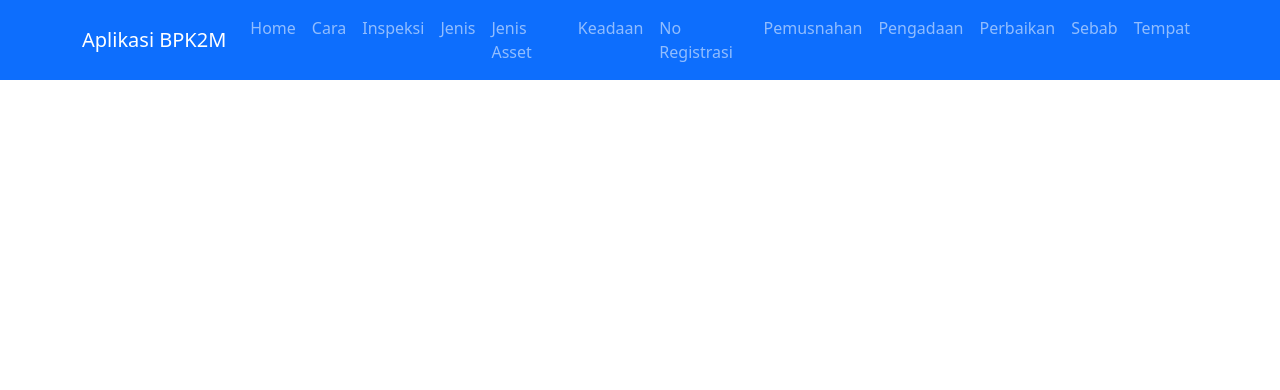
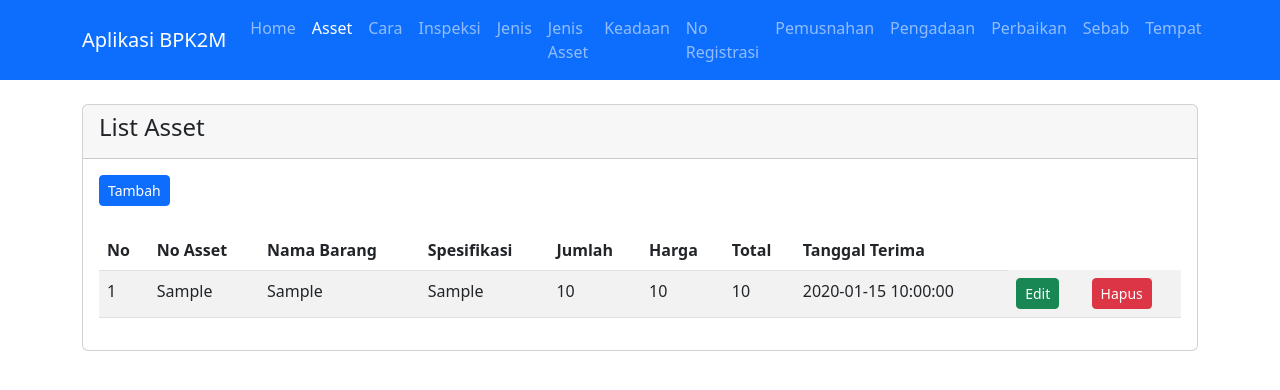
Before and after one commit to izankzoss/BPK2M, a PHP site: page /admin.php?target=asset in a window 1280 px wide. Shown: the top 390 px of the page. Run offline with PHP 8.4, Linux system fonts and the light colour scheme; tables that the repository leaves empty or names only in its code hold one stand-in row (values such as "Sample post"); some libraries are stand-ins or nearby versions.

Commit message:
semangatz

```diff
--- a/admin.php
+++ b/admin.php
@@ -26,6 +26,10 @@
                 <ul class="navbar-nav mr-auto">
                     <li class="nav-item active">
                         <a class="nav-link" href="<?php echo base_url(); ?>">Home</a>
+                    </li>
+                    <li class="nav-item">
+                        <a class="nav-link <?php echo isset($_GET['target']) && $_GET['target'] == 'asset' ? "active" : ""; ?>" href="<?php echo base_url(); ?>admin.php?target=asset">
+                            <i class="fa-solid fa-book"></i>Asset</a>
                     </li>
                     <li class="nav-item">
                         <a class="nav-link <?php echo isset($_GET['target']) && $_GET['target'] == 'cara' ? "active" : ""; ?>" href="<?php echo base_url(); ?>admin.php?target=cara">
--- a/file/asset/views/list_asset.php
+++ b/file/asset/views/list_asset.php
@@ -0,0 +1,45 @@
+<div class="card">
+    <div class="card-header">
+        <h4>List Asset</h4>
+    </div>
+    <div class="card-body">
+        <?php
+        $db = __database();
+        //buat table
+        echo "<a class='btn btn-primary btn-sm' href='admin.php?target=asset&action=form'>Tambah</a><br><br>";
+        echo "<div class='table-responsive'>";
+        echo "<table class='table table-striped table-bordere'>
+        <thead>
+        <tr>
+        <th>No</th>
+        <th>No Asset</th>
+        <th>Nama Barang</th>
+        <th>Spesifikasi</th>
+        <th>Jumlah</th>
+        <th>Harga</th>
+        <th>Total</th>
+        <th>Tanggal Terima</th>
+        </tr>
+        </thead>
+        <tbody>";
+        //ambil data dari database
+        $q = __ambil($db, "asset");
+        $no = 1;
+        while ($r = $q->fetch_array()) {
+            echo "<tr>
+            <td>" . $no . "</td>
+            <td>" . $r['no_asset'] . "</td>
+            <td>" . $r['nm_barang'] . "</td>
+            <td>" . $r['spesifikasi'] . "</td>
+            <td>" . $r['jumlah'] . "</td>
+            <td>" . $r['harga'] . "</td>
+            <td>" . $r['total'] . "</td>
+            <td>" . $r['tgl_terima'] . "</td>
+            <td><a class='btn btn-success btn-sm' href='admin.php?target=asset&action=edit&id=" . $r['no_asset'] . "' >Edit</a></td>
+            <td><a class='btn btn-danger btn-sm' href='admin.php?target=asset&action=delete&id=" . $r['no_asset'] . "'>Hapus</a></td>
+            </tr>";
+            $no++;
+        }
+        echo "</tbody></table><div>"; ?>
+    </div>
+</div>
```
